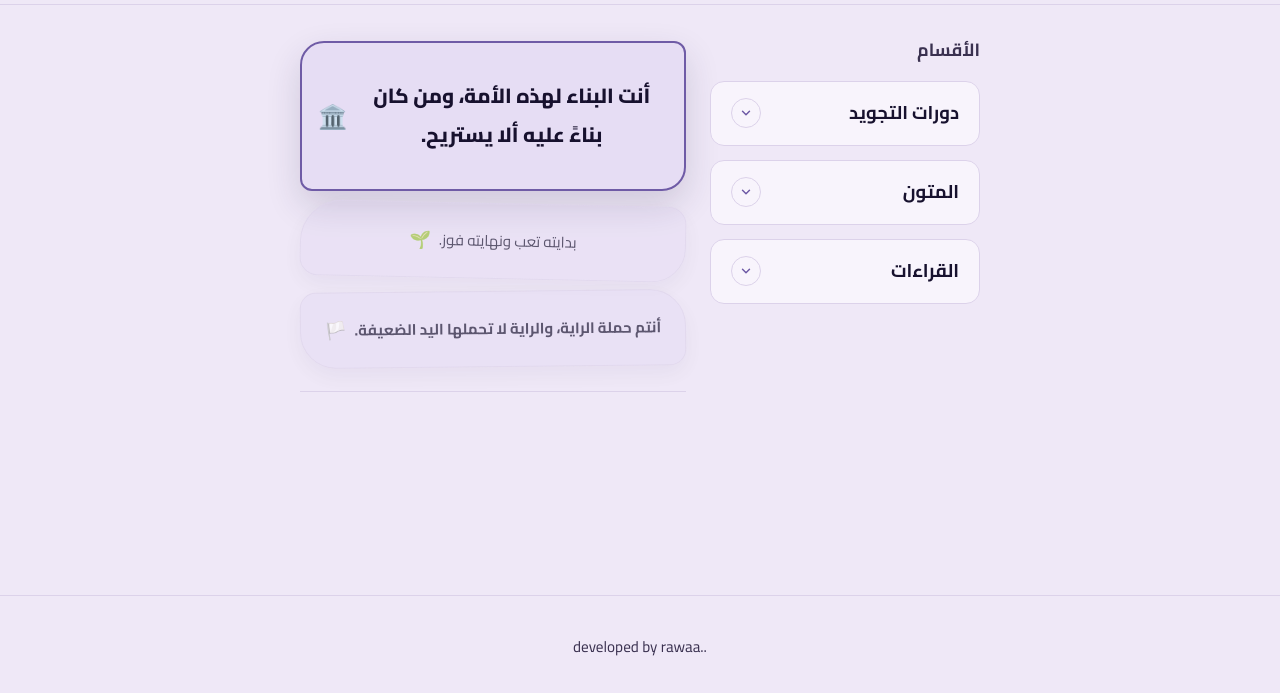
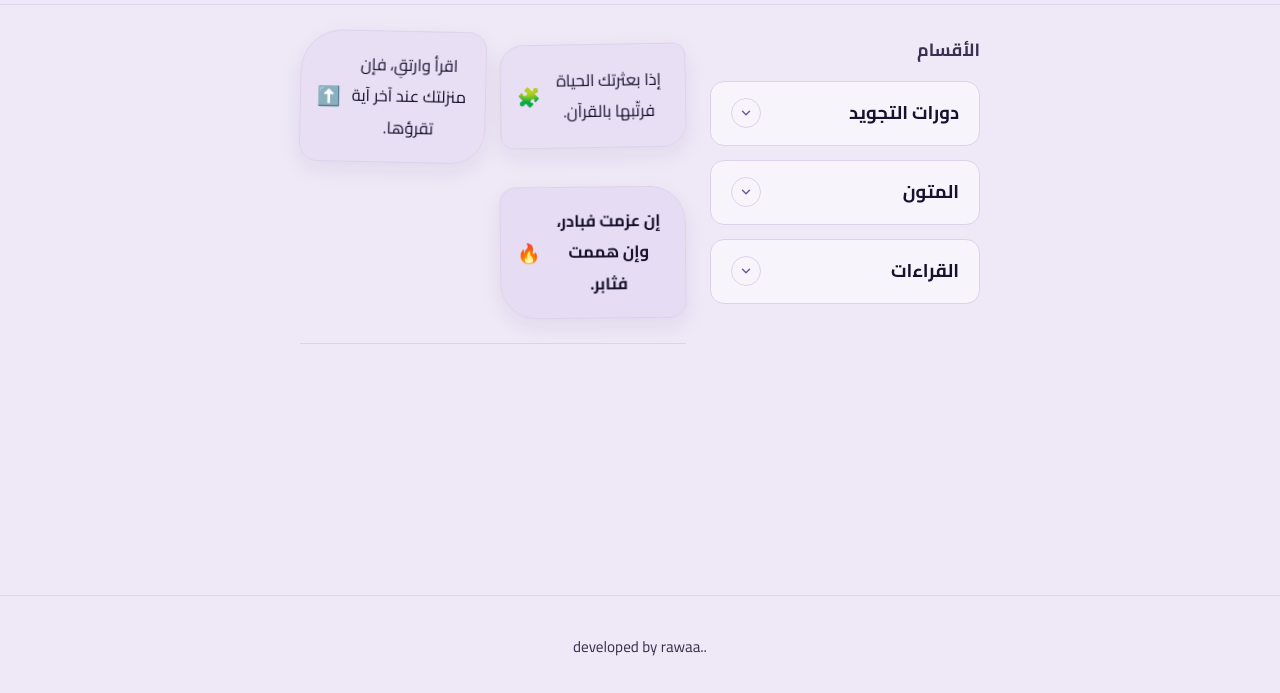
Before and after one commit to alrooh-alameen-academy/alrooh-alameen-academy.github.io, a plain HTML site: page index.html in a window 1280 px wide. Shown: the part 95-788 px from the top of the page. Drawn offline with Linux system fonts and the light colour scheme.

Commit message:
Add files via upload

```diff
--- a/index.html
+++ b/index.html
@@ -198,11 +198,8 @@ button:focus-visible, a:focus-visible {
 .home-layout>.home{grid-column:1;direction:rtl;min-width:0}
 .home-layout>nav{grid-column:2;direction:rtl;min-width:0;position:sticky;top:18px}
 .phrase-wall{position:relative;min-height:300px;padding:8px 0 24px}
-.phrase-grid{display:flex;flex-direction:column;gap:12px;align-items:stretch;max-width:680px;margin-inline:auto}
-.phrase-card.phrase-focus{min-height:150px;font-size:1.28rem;font-weight:800;border:2px solid var(--accent);background:var(--accent-soft);box-shadow:0 14px 34px rgba(45,35,75,.16);transform:scale(1);order:0;animation:focusIn .55s ease both}
-.phrase-card.phrase-next{min-height:76px;font-size:.94rem;opacity:.68;transform:scale(.96);order:1}
-@keyframes focusIn{from{opacity:.55;transform:scale(.96) translateY(-8px)}to{opacity:1;transform:scale(1) translateY(0)}}
-.phrase-card{position:relative;display:flex;align-items:center;justify-content:center;min-height:104px;padding:18px 16px;text-align:center;line-height:1.9;font-size:1.03rem;color:var(--text);background:var(--card,rgba(200,180,230,.18));border:1px solid var(--line);box-shadow:0 8px 22px rgba(45,35,75,.07);overflow-wrap:anywhere;animation:none}
+.phrase-grid{display:grid;grid-template-columns:repeat(2,minmax(0,1fr));gap:14px;align-items:center}
+.phrase-card{position:relative;display:flex;align-items:center;justify-content:center;min-height:104px;padding:18px 16px;text-align:center;line-height:1.9;font-size:1.03rem;color:var(--text);background:var(--card,rgba(200,180,230,.18));border:1px solid var(--line);box-shadow:0 8px 22px rgba(45,35,75,.07);overflow-wrap:anywhere;animation:floatCard var(--float-time,6s) ease-in-out infinite alternate;animation-delay:var(--float-delay,0s)}
 .phrase-card:nth-child(4n+1){border-radius:24px 12px 24px 12px;transform:rotate(-1deg)}
 .phrase-card:nth-child(4n+2){border-radius:42px 18px 34px 18px;transform:rotate(1.2deg)}
 .phrase-card:nth-child(4n+3){border-radius:16px 36px 16px 36px;transform:rotate(-.6deg)}
@@ -210,8 +207,8 @@ button:focus-visible, a:focus-visible {
 .phrase-card:nth-child(3n){font-weight:700;background:var(--accent-soft)}
 .phrase-emoji{display:inline-block;margin-inline-start:8px;font-size:1.15em;white-space:nowrap}
 @keyframes floatCard{from{translate:0 0}to{translate:0 -11px}}
-@media(max-width:760px){.home-layout{grid-template-columns:1fr;gap:18px}.home-layout>nav{grid-column:1;grid-row:1;position:static}.home-layout>.home{grid-column:1;grid-row:2}.phrase-grid{display:flex;flex-direction:column;gap:10px}.phrase-card{min-height:92px;padding:13px 10px;font-size:.94rem}.phrase-wall{min-height:0}}
-@media(max-width:420px){.phrase-grid{display:flex;flex-direction:column}.phrase-card.phrase-focus{min-height:120px;font-size:1.12rem}.phrase-card.phrase-next{min-height:68px}}
+@media(max-width:760px){.home-layout{grid-template-columns:1fr;gap:18px}.home-layout>nav{grid-column:1;grid-row:1;position:static}.home-layout>.home{grid-column:1;grid-row:2}.phrase-grid{grid-template-columns:repeat(2,minmax(0,1fr));gap:10px}.phrase-card{min-height:92px;padding:13px 10px;font-size:.94rem}.phrase-wall{min-height:0}}
+@media(max-width:420px){.phrase-grid{grid-template-columns:1fr}.phrase-card{min-height:76px}}
 @media(prefers-reduced-motion:reduce){.phrase-card{animation:none!important}}
 
 .topmenu{display:flex;gap:6px;flex-wrap:wrap;justify-content:center;margin-top:10px}
@@ -447,21 +444,23 @@ document.querySelectorAll('.topbtn').forEach(function(b){
     {text:'كل القلوب التي احتوت القرآن أزهرت.',emoji:'💐'},
     {text:'لن تذبل روح صار لها القرآن سقيًا.',emoji:'✨💧'}
   ];
-  // Rotating phrase focus: each page opening advances to the next phrase.
-  var phraseIndex=0;
-  try { phraseIndex=Number(localStorage.getItem('academyPhraseIndex')||'0'); if(!Number.isFinite(phraseIndex)||phraseIndex<0) phraseIndex=0; } catch(e) {}
+  function shuffledPhrases(){
+    var a=PHRASES.slice();
+    for(var i=a.length-1;i>0;i--){var j=Math.floor(Math.random()*(i+1));var t=a[i];a[i]=a[j];a[j]=t;}
+    return a;
+  }
   function renderPhrases(target){
     target.innerHTML='';
-    for(var i=0;i<3;i++){
-      var item=PHRASES[(phraseIndex+i)%PHRASES.length];
-      var card=document.createElement('div');
-      card.className='phrase-card'+(i===0?' phrase-focus':' phrase-next');
-      var words=document.createElement('span'); words.textContent=item.text; words.style.whiteSpace='pre-line';
-      var emoji=document.createElement('span'); emoji.className='phrase-emoji'; emoji.textContent=item.emoji; emoji.setAttribute('aria-hidden','true');
-      card.appendChild(words); card.appendChild(emoji); target.appendChild(card);
-    }
-    phraseIndex=(phraseIndex+1)%PHRASES.length;
-    try { localStorage.setItem('academyPhraseIndex',String(phraseIndex)); } catch(e) {}
+    var shuffled=shuffledPhrases();
+    var count=2+Math.floor(Math.random()*2);
+    shuffled.slice(0,count).forEach(function(item,i){
+      var card=document.createElement('div');card.className='phrase-card';
+      card.style.setProperty('--float-delay',(-Math.random()*5).toFixed(2)+'s');
+      card.style.setProperty('--float-time',(5+Math.random()*3).toFixed(2)+'s');
+      var words=document.createElement('span');words.textContent=item.text;words.style.whiteSpace='pre-line';
+      var emoji=document.createElement('span');emoji.className='phrase-emoji';emoji.textContent=item.emoji;emoji.setAttribute('aria-hidden','true');
+      card.appendChild(words);card.appendChild(emoji);target.appendChild(card);
+    });
   }
   var homePhrases=document.getElementById('homePhrases');
   if(homePhrases)renderPhrases(homePhrases);
```
